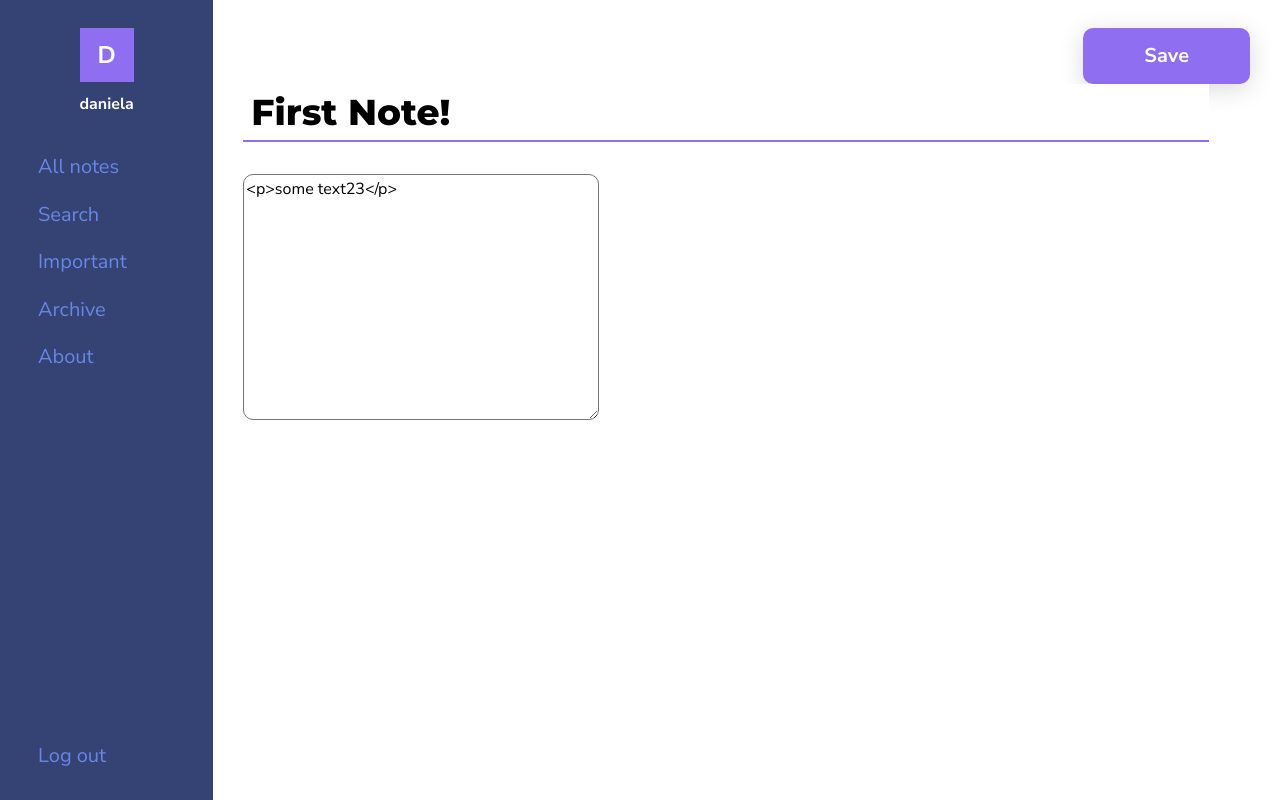
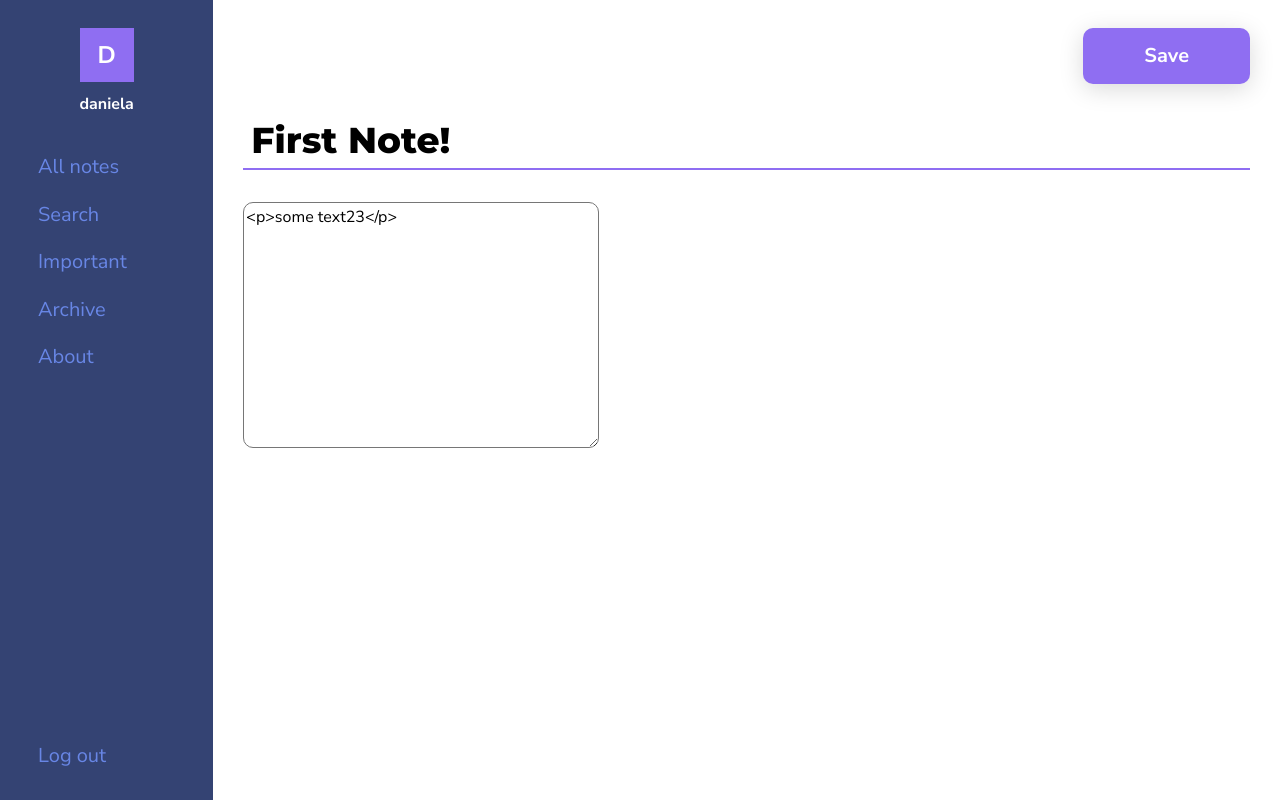
Before and after one commit to danielavornic/n0tes, a Django app: page /note/1/ in a window 1280 px wide. Run offline with Django 3.2, Linux system fonts and the light colour scheme; a user stored in the database is signed in; data comes from the database, SQL or seed files in the repository; both versions use the stored data as it was after the commit; some libraries are stand-ins or nearby versions.

Commit message:
change single note layout title width 100% bookmark on top

```diff
--- a/notes/static/notes/note.css
+++ b/notes/static/notes/note.css
@@ -58,7 +58,7 @@ textarea {
     margin-bottom: 28px;
     padding-left: 8px;
     width: 100%;
-
+    background: transparent;
 }
 
 #id_title:focus {
--- a/notes/static/notes/note.js
+++ b/notes/static/notes/note.js
@@ -21,14 +21,16 @@ $('document').ready(function() {
     var title= $('#id_title');
     title.parent().css({
         'display': 'inline-block',
-        'width': 'calc(100% - 41px)'
+        'width': '100%',
+        'margin-top': '28px'
     })
     check.parent().css({
         'display': 'inline-block',
         'position': 'relative',
-        'verticalAlign': '-11px'
+        'float': 'right',
+        'margin-top': '11px',
+        'margin-right': '24px'
     })
-
     function bookmark() {
         var mark = $('#bookmark');
         if (mark) {
--- a/notes/static/notes/notes.css
+++ b/notes/static/notes/notes.css
@@ -184,19 +184,12 @@ h1 {
 }
 
 .note .date {
-    color: var(--purple);
+    color: var(--dark-blue);
     font-size: 14px
 }
 
 .note .note-text {
     margin-top: 8px
-}
-
-.note .iconify {
-    font-size: 20px;
-    float: right;
-    color: var(--purple);
-    cursor: default
 }
 
 @media (min-width: 1144px) {
--- a/notes/static/notes/style.css
+++ b/notes/static/notes/style.css
@@ -61,7 +61,7 @@ a:hover {
 
 .btn:hover {
     color: white;
-    box-shadow: 0px 8px 25px rgba(0, 0, 0, 0.25);
+    box-shadow: 0px 8px 20px rgba(0, 0, 0, 0.25);
 }
 
 @media (max-width: 768px) {
--- a/notes/templates/notes/addnote.html
+++ b/notes/templates/notes/addnote.html
@@ -29,7 +29,6 @@
                 <div class="container">
 
                     <div id="controlls">
-                        <a href="{% url 'notes' %}" title="Go Back"><span class="iconify" data-icon="mdi:chevron-left"></span></a>
 
                         <div id="right">
                             <a href="{% url 'notes' %}" title="Delete"><span class="iconify" data-icon="mdi:trash-can-outline"></span></a>
--- a/notes/templates/notes/note.html
+++ b/notes/templates/notes/note.html
@@ -27,8 +27,6 @@
                 <div class="container">
 
                     <div id="controlls">
-                        <a href="{% url 'notes' %}" title="Go Back"><span class="iconify" data-icon="mdi:chevron-left"></span></a>
-
                         <div id="right">
                             <form method="POST" action="{% url 'delete' note.id %}">
                                 {% csrf_token %}
```
Also changed, not shown: db.sqlite3.
